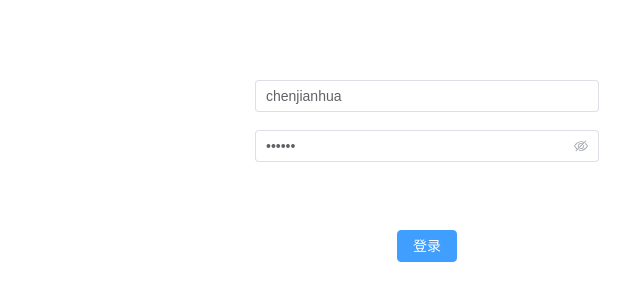
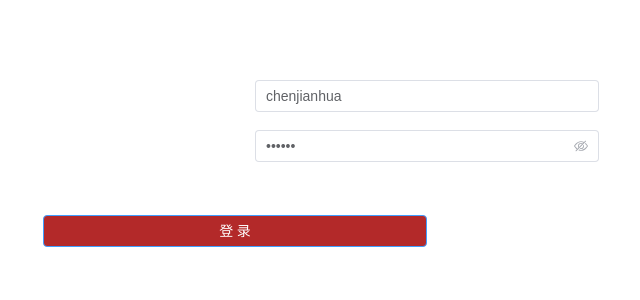
Before and after one commit to yyx9608/pathogen-client, a Vue app: page /#/login in a window 1280 px wide. Shown: the part 280-580 px from the top of the page, without its empty margins (213-853 px from the left). Built offline with nearby package versions, Linux system fonts and the light colour scheme.

Commit message:
20221208

```diff
--- a/src/style.css
+++ b/src/style.css
@@ -81,12 +81,18 @@ button:focus-visible {
 
 .box-card {
   width: 100%;
+  background-color: #3E3F3F;
+  /*color: #B32929;*/
 }
-
+/*表格第一行*/
 .card-header {
   display: flex;
+  height: 100%;
   justify-content: space-between;
   align-items: center;
+  color: #f9f9f9;
+  background-color: #3E3F3F;
+
 }
 
 .max-w {
@@ -119,6 +125,8 @@ button:focus-visible {
 
 .header {
   height: 50px;
+  background-color: #B32929;
+  color: #f9f9f9;
 }
 
 .justify-content-center {
--- a/src/views/Login.vue
+++ b/src/views/Login.vue
@@ -6,14 +6,14 @@
       </div>
       <el-form>
         <el-form-item>
-          <el-input v-model="username" placeholder="请输入用户名"></el-input>
+          <el-input class="el-input1" v-model="username" placeholder="请输入用户名"></el-input>
         </el-form-item>
         <el-form-item>
           <el-input v-model="password" show-password placeholder="请输入密码"></el-input>
         </el-form-item>
       </el-form>
       <div>
-        <el-button type="primary" @click="loginBoke" >登录</el-button>
+        <el-button id="btn" class="center" type="primary" @click="loginBoke" >登       录</el-button>
       </div>
     </div>
   </div>
@@ -68,6 +68,12 @@ function loginBoke() {
   background: url(../assets/background.png) no-repeat;
   background-size: 100%;
 }
+.el-input1{
+  border-top-style:hidden;
+  //border-right-style:hidden;
+  //border-bottom-style:solid;
+  //border-left-style:hidden;
+}
 
 .login {
   width: 30%;
@@ -79,25 +85,28 @@ function loginBoke() {
   transform: translate(-50%, -50%);
   color: rgb(63, 61, 61);
 }
-
-.btn {
+btn.center
+{
+  text-align:center;
+}
+#btn {
   /*登录按钮*/
   display: inline-block;
-  text-align: center;
+  //text-align: center;
 
   transform: translate(-50%, -50%);
   /*display:flex;*/
-  padding: 5px;
-  width: 80%;
+  //padding: 5px;
+  width: 100%;
   /*长度*/
   height: 150%;
   margin: auto;
   margin-top: 1px;
   /*边框与上面的距离*/
-  margin-left: 190px;
-  margin-right: 210px;
-  background-color: darkred;
-  color: #492626;
+  //margin-left: 190px;
+  //margin-right: 210px;
+  background-color: #B32929;
+  //color: #B32929;
 }
 
 :deep(.el-form) {
```
